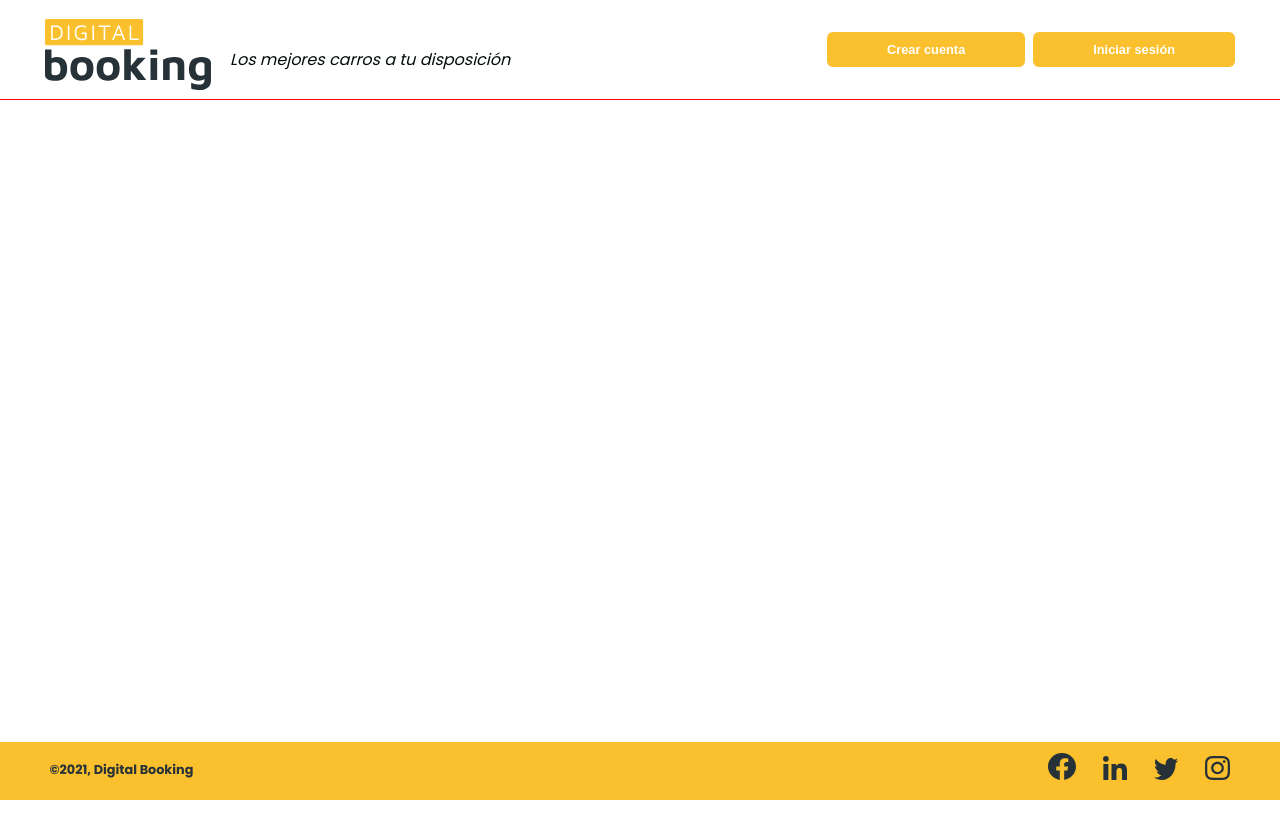
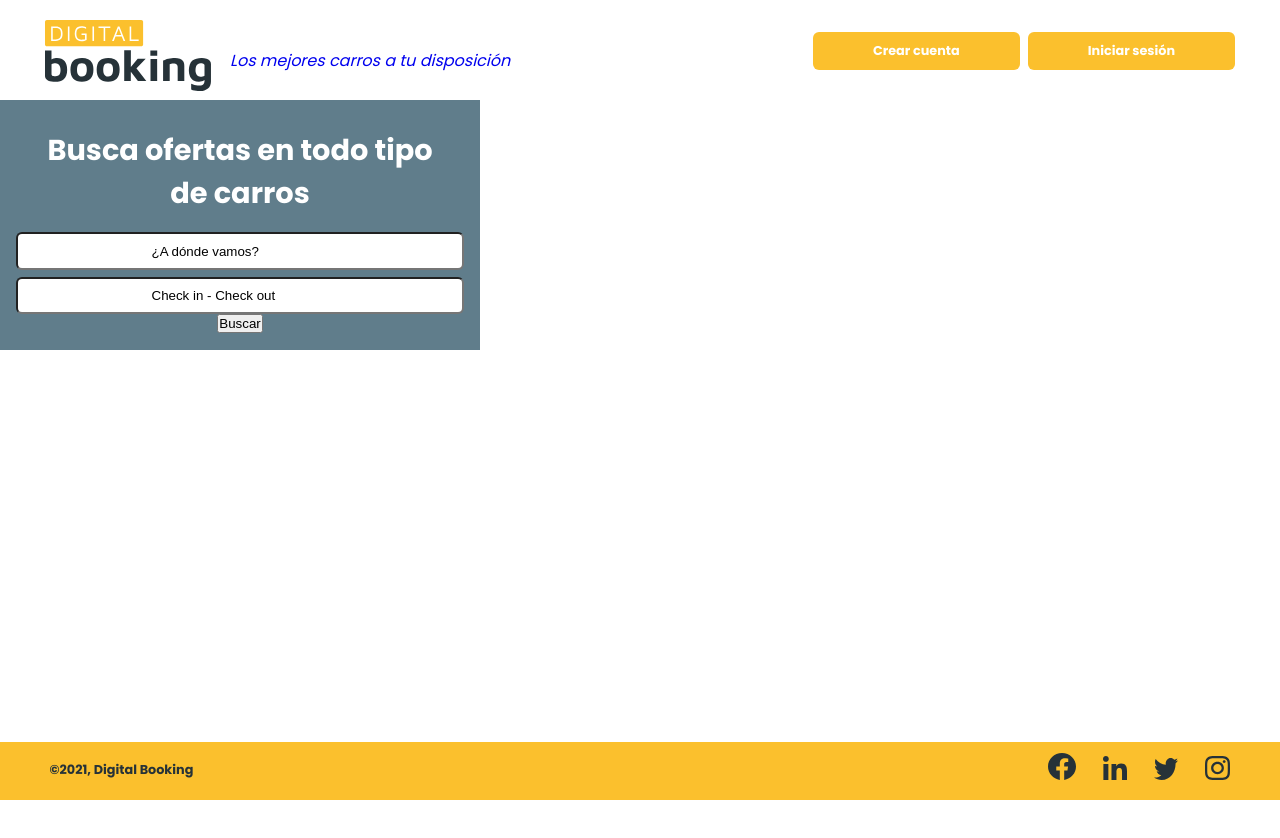
Before and after one commit to YesidBarragan/digital-rental-car, a React (Create React App) app: page / in a window 1280 px wide. Shown: the top 838 px of the page. Before the commit the page ends 800 px from the top, so only its background shows below. Built offline with nearby package versions, Linux system fonts and the light colour scheme.

Commit message:
Fix links and tags in header

```diff
--- a/src/components/Header/Header.jsx
+++ b/src/components/Header/Header.jsx
@@ -1,32 +1,29 @@
-import React from "react";
-import "../../general.css";
+import { React } from "react";
+import { Link } from "react-router-dom";
 import logoWeb from "../../assets/img/logo.svg";
 import iconMenu from "../../assets/img/iconMenu-Mobile.svg";
+import "../../general.css";
 
-class Header extends React.Component {
-
-    render(){
+export const Header = () => {
 
     return (
         <header>
             <div className="header-links">
                 <div className="header-links__logo">
-                        <a href="./index.html" title="Link a la página principal"><img alt="Logo de Digital Booking" src={logoWeb}/></a>
+                    <Link to="/"><img alt="Logo de Digital Booking" src={logoWeb}/></Link>
                 </div>
                 <div className="header-links__slogan">
-                        <a href="./index.html" title="Link a la página principal"><p>Los mejores carros a tu disposición</p></a>
+                    <Link to="/"><p>Los mejores carros a tu disposición</p></Link>
                 </div>
             </div>
             <img className="menu-icon" src={iconMenu} alt="Ícono menú"/>
-                <div className="header-input">
-                    <input type="submit" value="Crear cuenta" className="header-input__signup"/>
-                    <input type="submit" value="Iniciar sesión"/>
+            <div className="header-buttons">
+                <Link to="/register" className="header-button__signup">Crear cuenta</Link>
+                <Link to="/login">Iniciar sesión</Link>
             </div>
         </header>
     )
 
 }
 
-}
-
 export default Header;
--- a/src/components/LoginForm/LoginForm.css
+++ b/src/components/LoginForm/LoginForm.css
@@ -1,9 +1,3 @@
-:root {
-  --main-color: #1DBEB4;
-  --text-color: #383B58;
-  --link-color: #4285F4;
-}
-
 section.login {
   display: flex;
   justify-content: center;
@@ -13,7 +7,7 @@ section.login {
 
 section.login h1 {
   color: var(--main-color);
-  margin-bottom: 100px;
+  margin: 20px 0 100px 0;
 }
 
 form.login-form {
@@ -48,13 +42,14 @@ button.login-button {
   border-style: none;
   border-radius: 5px;
   background: var(--main-color);
-  margin-top: 48px;
+  margin-top: 52px;
   cursor: pointer;
 }
 
 section.login p.register-anchor {
   margin-top: 7px;
   font-weight: 500;
+  color: var(--text-color);
 }
 
 section.login p a {
--- a/src/components/LoginForm/LoginForm.jsx
+++ b/src/components/LoginForm/LoginForm.jsx
@@ -18,7 +18,7 @@ export const LoginForm = () => {
         <input id="login-password" type="password" required />
         <button className="login-button" type="submit">Ingresar</button>
       </form>
-      <p className="register-anchor">¿Aún no tenes cuenta? <Link to="/register">Registrate</Link></p>
+      <p className="register-anchor">¿Aún no tienes cuenta? <Link to="/register">Regístrate</Link></p>
     </section>
   )
 }
--- a/src/components/RegisterForm/RegisterForm.css
+++ b/src/components/RegisterForm/RegisterForm.css
@@ -1,7 +1,7 @@
 :root {
-  --main-color: #1DBEB4;
-  --text-color: #383B58;
-  --link-color: #4285F4;
+  --main-color: #fbc02d;
+  --text-color: #263238;
+  --link-color: #607d8b; /* #4285F4 */
 }
 
 section.register {
@@ -13,7 +13,7 @@ section.register {
 
 section.register h1 {
   color: var(--main-color);
-  margin-bottom: 30px;
+  margin: 10px 0 30px 0;
 }
 
 form.register-form {
@@ -61,6 +61,7 @@ button.register-button {
 section.register p.login-anchor {
   margin-top: 7px;
   font-weight: 500;
+  color: var(--text-color);
 }
 
 section.register p a {
--- /dev/null
+++ b/src/components/SearchingBlock/SearchingBlock.css
@@ -0,0 +1,32 @@
+:root {
+    --background-color: #607d8b;
+}
+
+.main-box {
+    /*Display & Box Model*/
+    margin-top: 100px;
+    height: 250px;
+
+    /*Otros*/
+    background-color: var(--background-color);
+}
+
+.main-box form {
+    /*Display & Box Model*/
+    display: flex;
+    justify-content: center;
+    align-items: center;
+    flex-direction: column;
+    margin-top: 1.1em;
+}
+
+.main-box form input {
+    /*Display & Box Model*/
+    border-radius: 6px;
+    padding: .7em 10em;
+}
+
+.main-box form .form-input__check {
+    /*Display & Box Model*/
+    margin-top: .5em;
+}
--- /dev/null
+++ b/src/components/SearchingBlock/SearchingBlock.jsx
@@ -0,0 +1,26 @@
+import React from "react";
+/* import { Link } from "react-router-dom"; */
+import "./SearchingBlock.css";
+
+class SearchingBlock extends React.Component {
+
+    render(){
+
+        return(
+
+            <div className="main-box">
+                <h1>Busca ofertas en todo tipo de carros</h1>
+                <form>
+                    <input value="¿A dónde vamos?"/>
+                    <input className="form-input__check" value="Check in - Check out"/>
+                    <button>Buscar</button>
+                </form>
+            </div>
+
+        )
+
+    }
+
+}
+
+export default SearchingBlock;
--- a/src/general.css
+++ b/src/general.css
@@ -41,11 +41,10 @@ header {
     height: 100px;
     width: 100vw;
     padding: 0 .9em;
+    box-shadow: 0px 3px 5px 0px rgba(251,192,45,0.55);
 
     /*Otros*/
     color: var(--main-color);
-
-    border-bottom: 1px solid red;
 }
 
 .header-links__logo {
@@ -55,21 +54,15 @@ header {
 header a {
     /*Otros*/
     text-decoration: none;
-    color: #050c0c;
 }
 
 header a:visited{
     /*Otros*/
     text-decoration: none;
-    color: #050c0c;
+    color: var(--third-color);
 }
 
-.fa-bars {
-    /*Otros*/
-    font-size: 1.5rem;
-}
-
-.header-input {
+.header-buttons {
     /*Display & Box Model*/
     display: none;
 }
@@ -91,9 +84,10 @@ main {
 
 h1 {
     /*Display & Box Model*/
-    padding: 4.1em 1em 0;
+    padding: 1em 1em 0;
 
     /*Otros*/
+    color: #ffffff;
     font-size: 1.8rem;
     text-align: center;
 }
@@ -147,6 +141,7 @@ footer {
     header {
         /*Display & Box Model*/
         padding: 0 1.6em;
+        box-shadow: none;
     }
 
     header .header-links .header-links__slogan {
@@ -159,13 +154,13 @@ footer {
         display: none;
     }
 
-    header .header-input {
+    header .header-buttons {
         /*Display & Box Model*/
         display: block;
         padding-top: 1.4em;
     }
 
-    header .header-input input {
+    header .header-buttons a {
         /*Display & Box Model*/
         padding: .8em 2.8em;
         border-radius: 7px;
@@ -178,7 +173,7 @@ footer {
         font-weight: 700;
     }
 
-    header .header-input .header-input__signup {
+    header .header-buttons .header-button__signup {
         /*Display & Box Model*/
         margin-right: 1.1em;
     }
@@ -220,6 +215,7 @@ footer {
     header {
         /*Display & Box Model*/
         padding: 0 2.8em;
+        box-shadow: none;
     }
 
     header .header-links {
@@ -248,12 +244,12 @@ footer {
         display: none;
     }
 
-    header .header-input {
+    header .header-buttons {
         /*Display & Box Model*/
         display: block;
     }
 
-    header .header-input input {
+    header .header-buttons a {
         /*Display & Box Model*/
         padding: .8em 4.7em;
         border-radius: 6px;
@@ -266,7 +262,7 @@ footer {
         font-weight: 700;
     }
 
-    header .header-input .header-input__signup {
+    header .header-buttons .header-button__signup {
         /*Display & Box Model*/
         margin-right: .6em;
     }
@@ -297,8 +293,5 @@ footer {
 
 
 /*elementos a cambiar/definir:
-tipografía
 lema de la empresa
-color de <a>
-color de <input>
 */
--- a/src/pages/Home.jsx
+++ b/src/pages/Home.jsx
@@ -1,12 +1,14 @@
 import React from "react";
 import Header from "../components/Header/Header";
 import Footer from "../components/Footer/Footer";
+import SearchingBlock from "../components/SearchingBlock/SearchingBlock";
 
 export const Home = () => {
   return (
     <>
       <Header/>
       <Footer/>
+      <SearchingBlock/>
     </>
   )
 }
```
Also changed, not shown: src/components/Footer/Footer.jsx (+3 -6 lines). Lines whose indentation alone changed are shown as unchanged.
